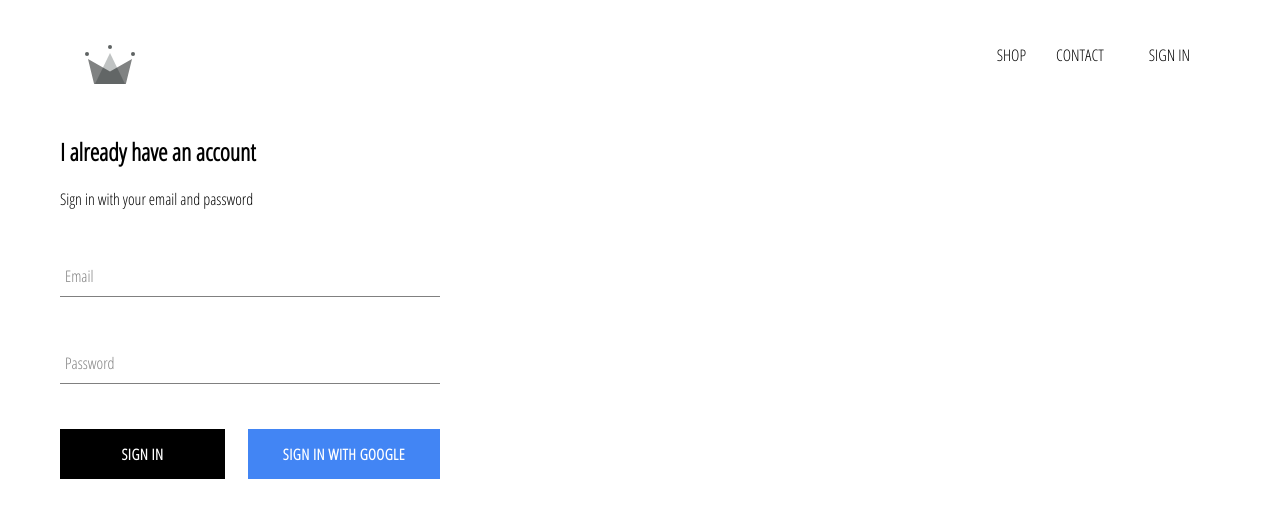
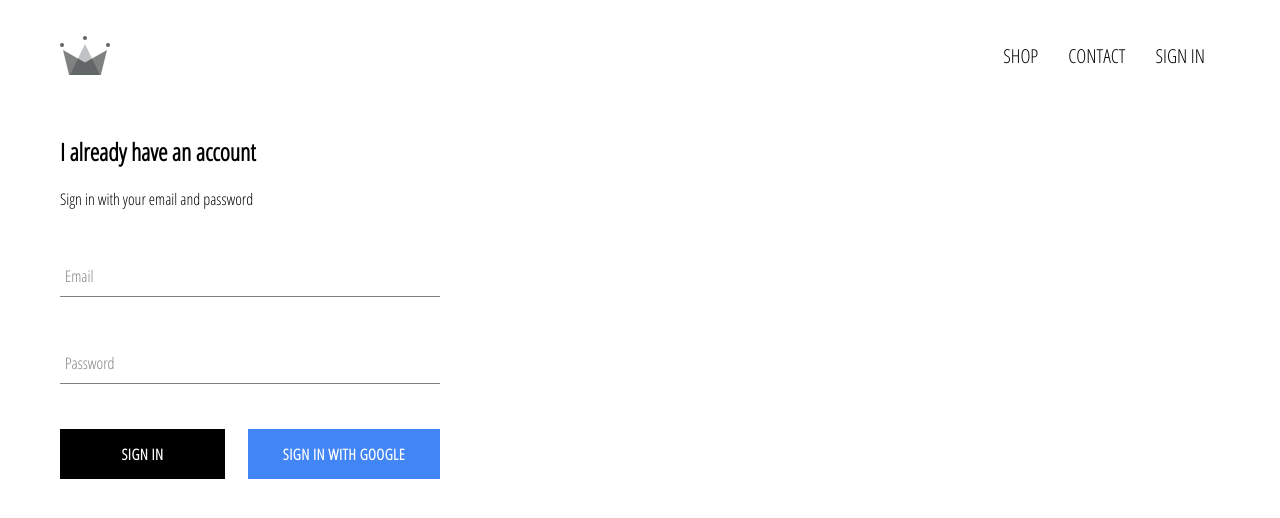
Before and after one commit to 0ujjwalmishra0/clothing-store, a React (Create React App) app: page /signin in a window 1280 px wide. Shown: the top 518 px of the page. Built offline with nearby package versions, Linux system fonts and the light colour scheme; no server answers.

Commit message:
aligned logo to rest of header components

```diff
--- a/src/components/header/header.jsx
+++ b/src/components/header/header.jsx
@@ -16,7 +16,7 @@ const Header = ({ currentUser }) => (
       <Link className="option" to="/shop">
         CONTACT
       </Link>
-      <Link className="option" to="/shop">
+      <Link className="option bttn" to="/shop">
         {currentUser ? (
           <div className="option" onClick={() => auth.signOut()}>SIGN OUT
           </div>
--- a/src/components/header/header.scss
+++ b/src/components/header/header.scss
@@ -8,7 +8,13 @@
     .logo-container {
       height: 100%;
       width: 70px;
-      padding: 25px;
+      display: flex;
+      justify-content: flex-start;
+      // padding-top: 15px;
+      // padding-bottom: 10px;
+      // padding-left: 10px;
+      // padding-right: 5px;
+      align-items: center;
     }
 
     .options {
@@ -17,10 +23,16 @@
       display: flex;
       align-items: center;
       justify-content: flex-end;
+      font-weight: 500;
+      font-size: larger;
+
 
       .option {
         padding: 10px 15px;
         cursor: pointer;
       }
+      .bttn{
+        padding: 0px;
+      }
     }
   }
--- a/src/components/sign-in/sign-in.scss
+++ b/src/components/sign-in/sign-in.scss
@@ -11,4 +11,5 @@
         flex-direction: row;
         justify-content: space-between;
     }
+
 }
```
